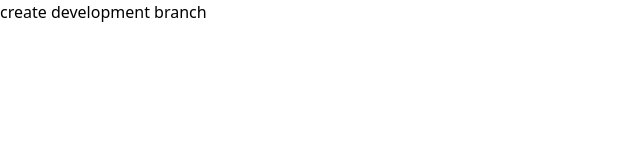
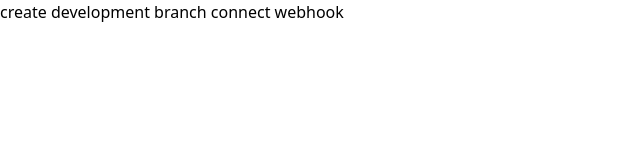
Before and after one commit to Abdullah-Al-Akash/university-management-client, a React (Vite) app: page / in a window 1280 px wide. Shown: the top 160 px of the page, without its empty margins (0-640 px from the left). Built offline with nearby package versions, Linux system fonts and the light colour scheme.

Commit message:
Addd o sme code

```diff
--- a/src/Components/Select.jsx
+++ b/src/Components/Select.jsx
@@ -2,7 +2,7 @@
 const Select = () => {
     return (
         <div>
-            create development branch
+            create development branch  connect webhook
         </div>
     );
 };
```
